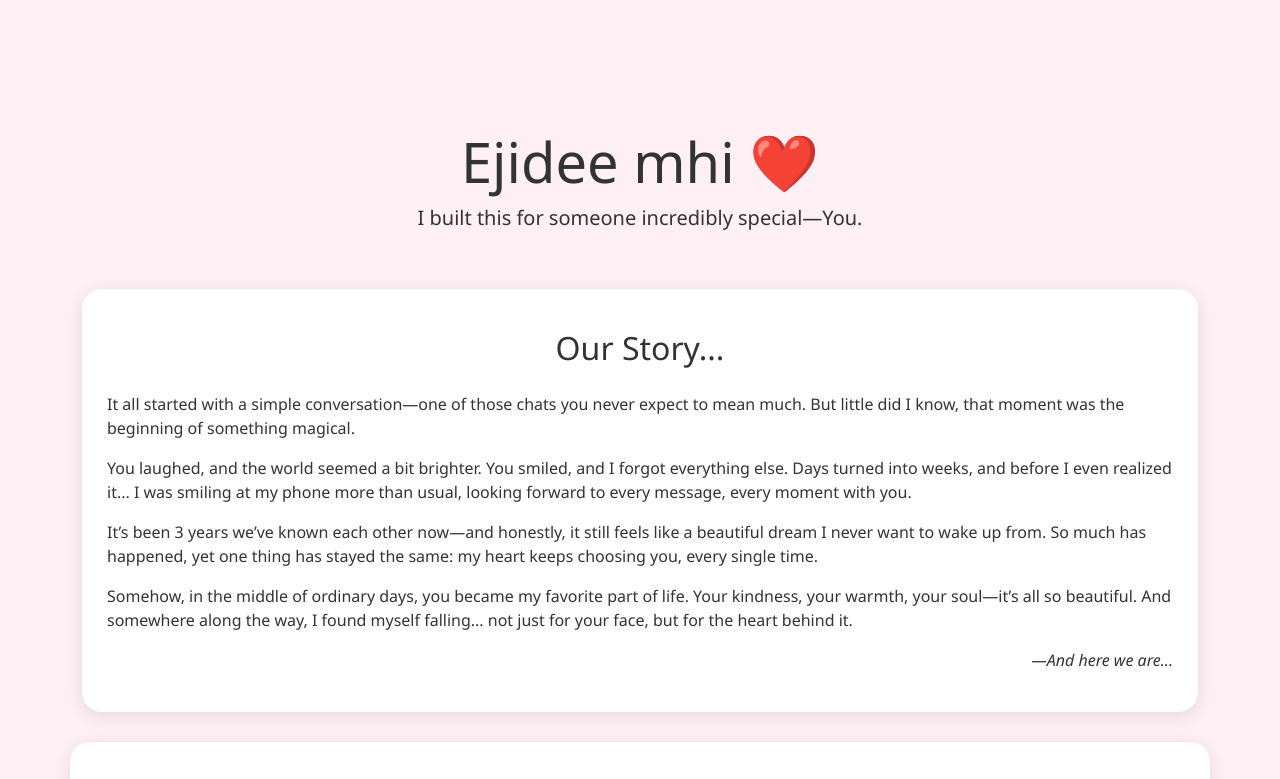
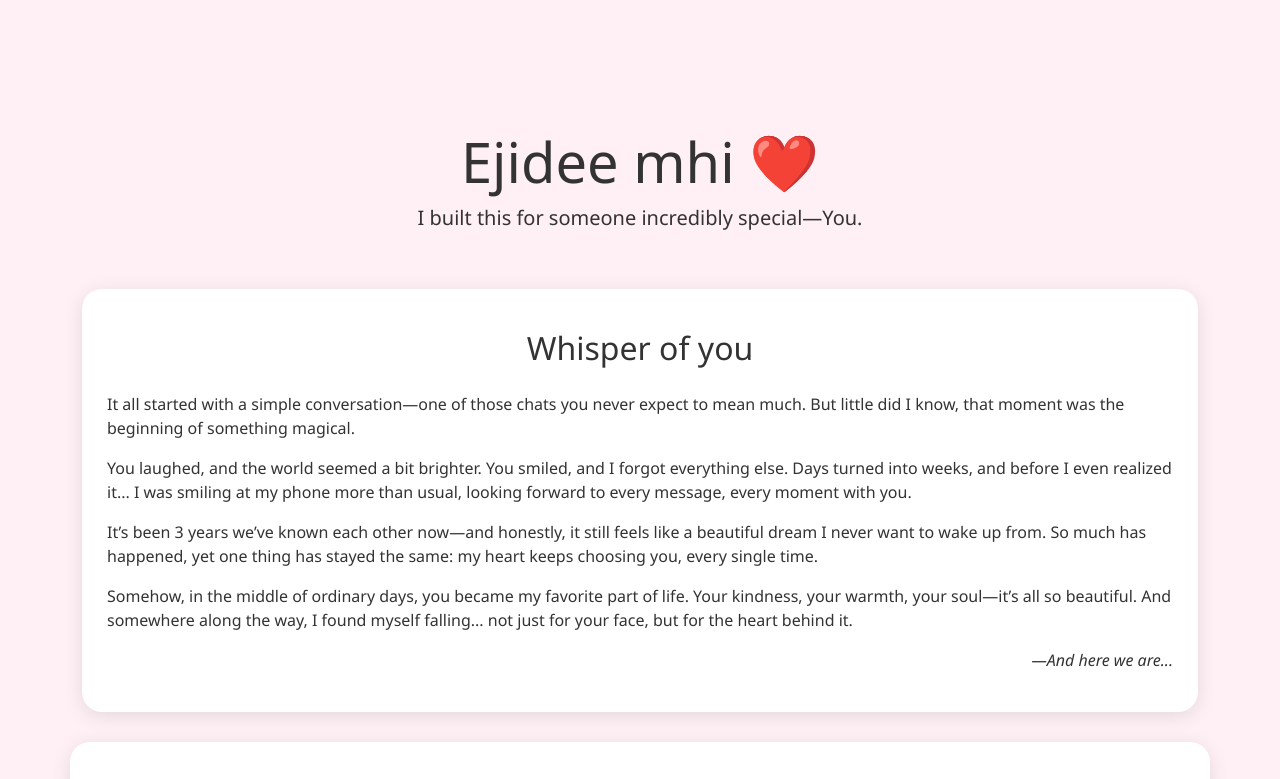
Before and after one commit to codereem111/finally, a plain HTML site: page index.html in a window 1280 px wide. Shown: the top 779 px of the page. Drawn offline with nearby package versions, Linux system fonts and the light colour scheme.

Commit message:
Update index.html

```diff
--- a/index.html
+++ b/index.html
@@ -82,7 +82,7 @@
   <!-- Story Section -->
  <!-- Story Section -->
 <div class="story-section">
-    <h2 class="text-center mb-4">Our Story...</h2>
+    <h2 class="text-center mb-4"> Whisper of you </h2>
     <p>
       It all started with a simple conversation—one of those chats you never expect to mean much. But little did I know, that moment was the beginning of something magical.
     </p>
```
